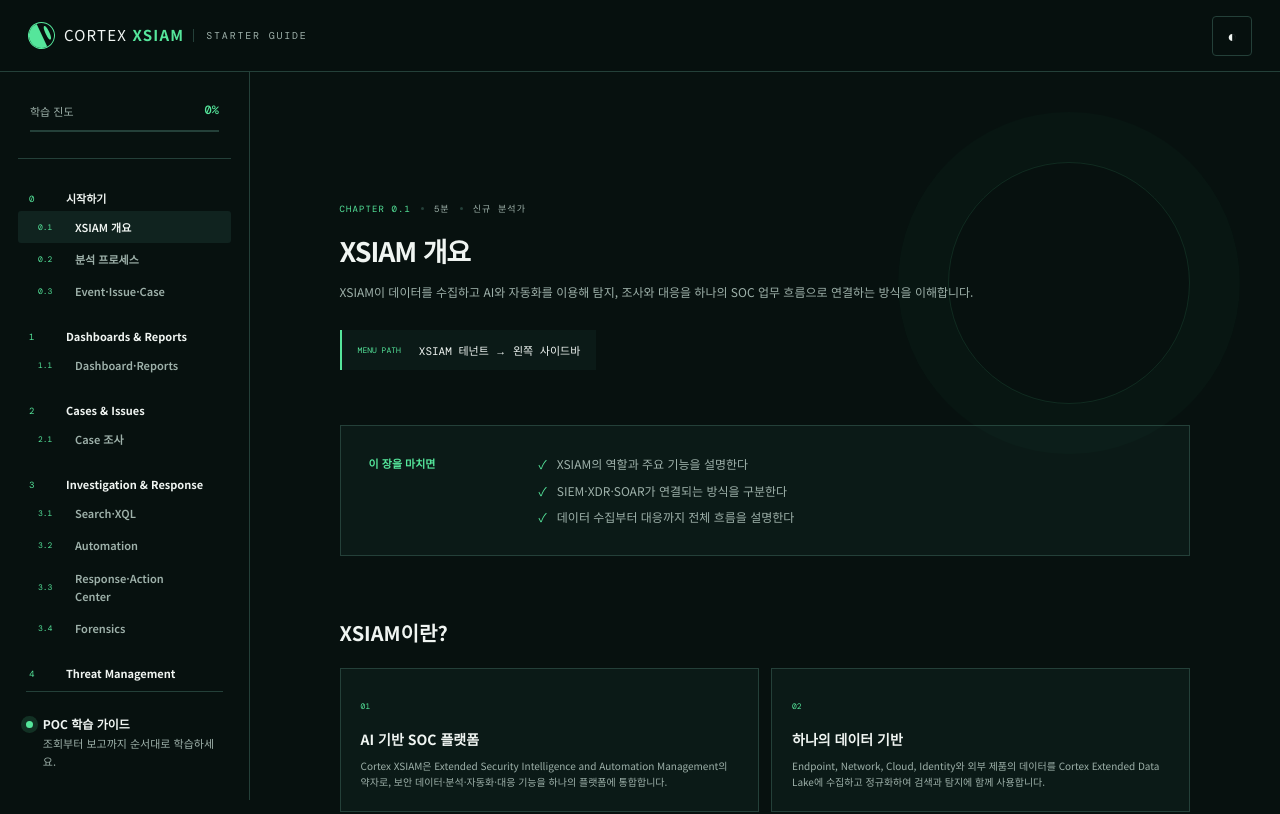
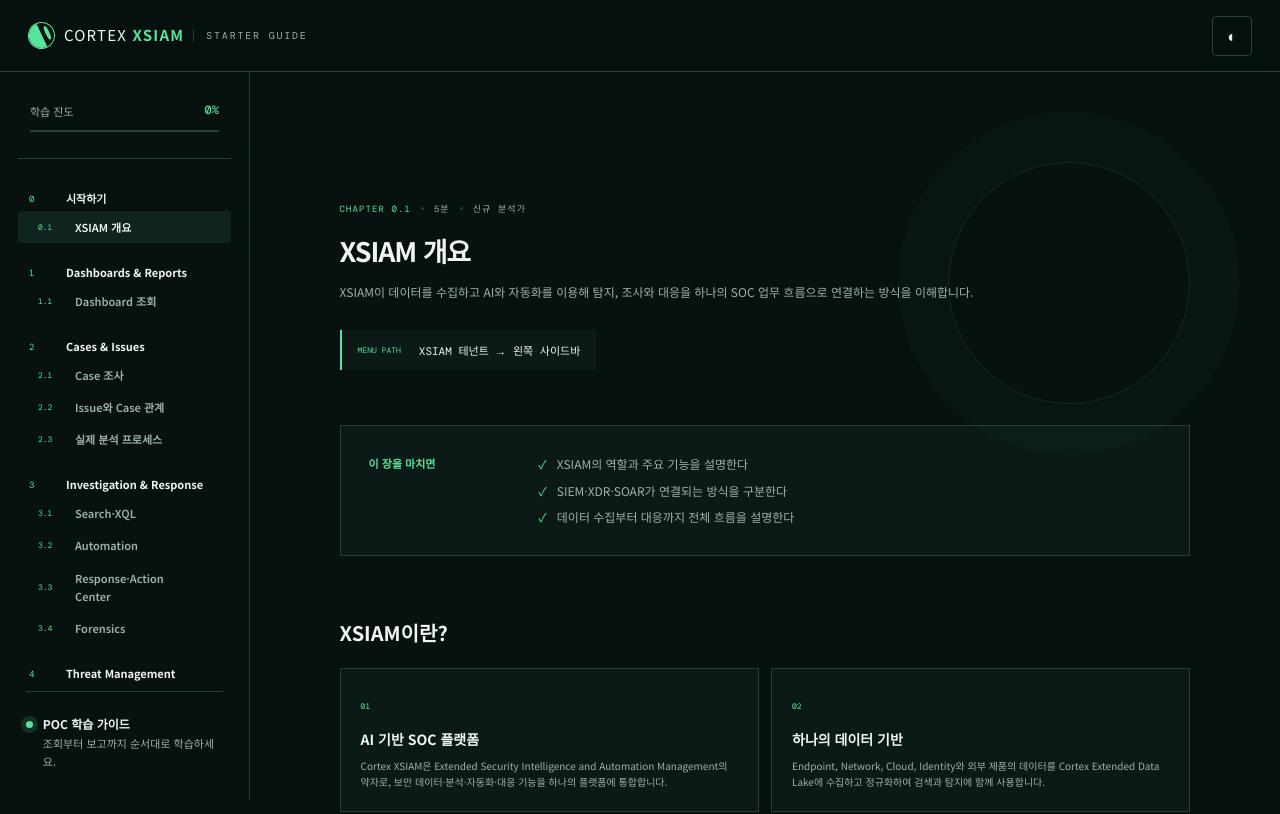
Before and after one commit to hyunjida/cortex-ai-agent-guide, a React (Vite) app: page / in a window 1280 px wide. Shown: the top 814 px of the page. Built offline with nearby package versions, Linux system fonts and the light colour scheme.

Commit message:
Reorder XSIAM training chapters

```diff
--- a/src/data/chapters.ts
+++ b/src/data/chapters.ts
@@ -555,49 +555,6 @@
           ]},
         ],
       },
-      {
-        ...catalog("overview"),
-        no: "0.2",
-        shortTitle: "분석 프로세스",
-        title: "XSIAM 분석 프로세스",
-        description: "분석자가 처음 여는 All Cases 화면에서 조회 조건과 Case 현황을 먼저 확인하고, 조사할 Case를 선택하는 순서를 익힙니다.",
-        path: "Cases & Issues → Cases",
-        learningLayout: "screen-first",
-        outcomes: [
-          "All Cases 화면에서 조사에 필요한 항목을 찾는다",
-          "Filter, Status, Severity와 Case Domain을 순서대로 확인한다",
-          "Issues 수를 확인한 뒤 조사할 Case를 선택한다",
-        ],
-        blocks: [
-          { type: "annotatedImage", label: "화면 예시", title: "All Cases에서 조사 대상 확인", src: "./all-cases-annotated.png", alt: "Cortex XSIAM All Cases 화면의 주요 영역 9곳을 초록색 박스와 번호로 표시한 화면", caption: "All Cases 화면에서 분석에 필요한 주요 정보를 한 번에 확인할 수 있습니다." },
-          { type: "callouts", title: "화면 구성 설명", items: [
-            { number: "①", title: "All Cases", text: "현재 조사 대상 Case 목록입니다." },
-            { number: "②", title: "Case Domain", text: "Security 또는 Posture로 구분된 Case 현황을 확인합니다." },
-            { number: "③", title: "Severity", text: "Case 심각도 분포를 확인합니다." },
-            { number: "④", title: "Assignee", text: "Case 담당자 현황을 확인합니다." },
-            { number: "⑤", title: "Status", text: "New 또는 In Progress 등 Case 처리 상태를 확인합니다." },
-            { number: "⑥", title: "Filter", text: "현재 목록에 적용된 조회 조건을 확인합니다." },
-            { number: "⑦", title: "Case List", text: "목록에서 실제 조사할 Case를 선택합니다." },
-            { number: "⑧", title: "Issues Breakdown", text: "각 Case에 포함된 Issue 개수를 확인합니다." },
-          ]},
-          { type: "flowSteps", title: "분석자가 실제 확인하는 순서", items: [
-            "조회 기간(Filter) 확인",
-            "Status 확인",
-            "Severity 확인",
-            "Case Domain 확인",
-            "Issues Breakdown 확인",
-            "조사할 Case 선택",
-            "상세 화면으로 이동",
-          ]},
-          { type: "note", tone: "tip", title: "Case를 바로 열지 않습니다", text: "분석자는 먼저 조회 기간, Severity, Status, Case Domain, Issues 수를 확인하여 우선순위를 결정한 후 조사할 Case를 선택합니다." },
-        ],
-      },
-      {
-        ...catalog("cases"),
-        no: "0.3",
-        shortTitle: "Event·Issue·Case",
-        title: "Event / Issue / Case 개념",
-      },
     ],
   },
   {
@@ -607,8 +564,8 @@
       {
         ...usage("reporting"),
         no: "1.1",
-        shortTitle: "Dashboard·Reports",
-        title: "Dashboard 조회와 Reports 메뉴",
+        shortTitle: "Dashboard 조회",
+        title: "Dashboard 조회",
       },
     ],
   },
@@ -672,6 +629,49 @@
             { number: "⑤", title: "Layout Rules", text: "조건에 따라 적용되는 레이아웃 규칙을 관리하는 탭입니다." },
           ]},
           { type: "note", tone: "tip", title: "All Cases와 Object Setup → Cases는 목적이 다릅니다", text: "All Cases는 분석가가 실제 Case를 조회하고 조사하는 화면입니다. Object Setup → Cases는 관리자가 Domain, Status, Resolution, Field, Layout을 설정하는 화면입니다. 두 화면을 혼동하지 마세요." },
+        ],
+      },
+      {
+        ...catalog("cases"),
+        no: "2.2",
+        shortTitle: "Issue와 Case 관계",
+        title: "Issue와 Case 관계",
+      },
+      {
+        ...catalog("overview"),
+        no: "2.3",
+        shortTitle: "실제 분석 프로세스",
+        title: "실제 분석 프로세스",
+        description: "분석자가 처음 여는 All Cases 화면에서 조회 조건과 Case 현황을 먼저 확인하고, 조사할 Case를 선택하는 순서를 익힙니다.",
+        path: "Cases & Issues → Cases",
+        learningLayout: "screen-first",
+        outcomes: [
+          "All Cases 화면에서 조사에 필요한 항목을 찾는다",
+          "Filter, Status, Severity와 Case Domain을 순서대로 확인한다",
+          "Issues 수를 확인한 뒤 조사할 Case를 선택한다",
+        ],
+        blocks: [
+          { type: "annotatedImage", label: "화면 예시", title: "All Cases에서 조사 대상 확인", src: "./all-cases-annotated.png", alt: "Cortex XSIAM All Cases 화면의 주요 영역 9곳을 초록색 박스와 번호로 표시한 화면", caption: "All Cases 화면에서 분석에 필요한 주요 정보를 한 번에 확인할 수 있습니다." },
+          { type: "callouts", title: "화면 구성 설명", items: [
+            { number: "①", title: "All Cases", text: "현재 조사 대상 Case 목록입니다." },
+            { number: "②", title: "Case Domain", text: "Security 또는 Posture로 구분된 Case 현황을 확인합니다." },
+            { number: "③", title: "Severity", text: "Case 심각도 분포를 확인합니다." },
+            { number: "④", title: "Assignee", text: "Case 담당자 현황을 확인합니다." },
+            { number: "⑤", title: "Status", text: "New 또는 In Progress 등 Case 처리 상태를 확인합니다." },
+            { number: "⑥", title: "Filter", text: "현재 목록에 적용된 조회 조건을 확인합니다." },
+            { number: "⑦", title: "Case List", text: "목록에서 실제 조사할 Case를 선택합니다." },
+            { number: "⑧", title: "Issues Breakdown", text: "각 Case에 포함된 Issue 개수를 확인합니다." },
+          ]},
+          { type: "flowSteps", title: "분석자가 실제 확인하는 순서", items: [
+            "조회 기간(Filter) 확인",
+            "Status 확인",
+            "Severity 확인",
+            "Case Domain 확인",
+            "Issues Breakdown 확인",
+            "조사할 Case 선택",
+            "상세 화면으로 이동",
+          ]},
+          { type: "note", tone: "tip", title: "Case를 바로 열지 않습니다", text: "분석자는 먼저 조회 기간, Severity, Status, Case Domain, Issues 수를 확인하여 우선순위를 결정한 후 조사할 Case를 선택합니다." },
         ],
       },
     ],
```
